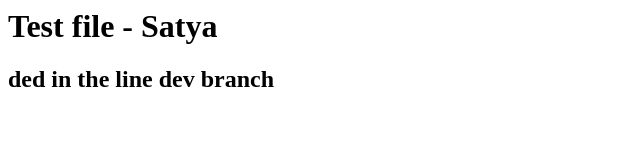
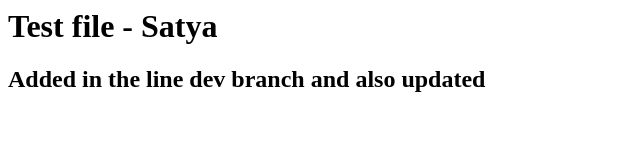
Before and after one commit to satya12/firstgitrepo, a plain HTML site: page index.html in a window 1280 px wide. Shown: the whole page, without its empty margins (0-640 px from the left). Drawn offline with Linux system fonts and the light colour scheme.

Commit message:
updated the fixes

```diff
--- a/index.html
+++ b/index.html
@@ -1,6 +1,6 @@
 <html>
 <body>
 	<h1>Test file - Satya</h1>
-	<h2>ded in the line dev branch</h2>
+	<h2>Added in the line dev branch and also updated</h2>
 </body>
 </html>
```
